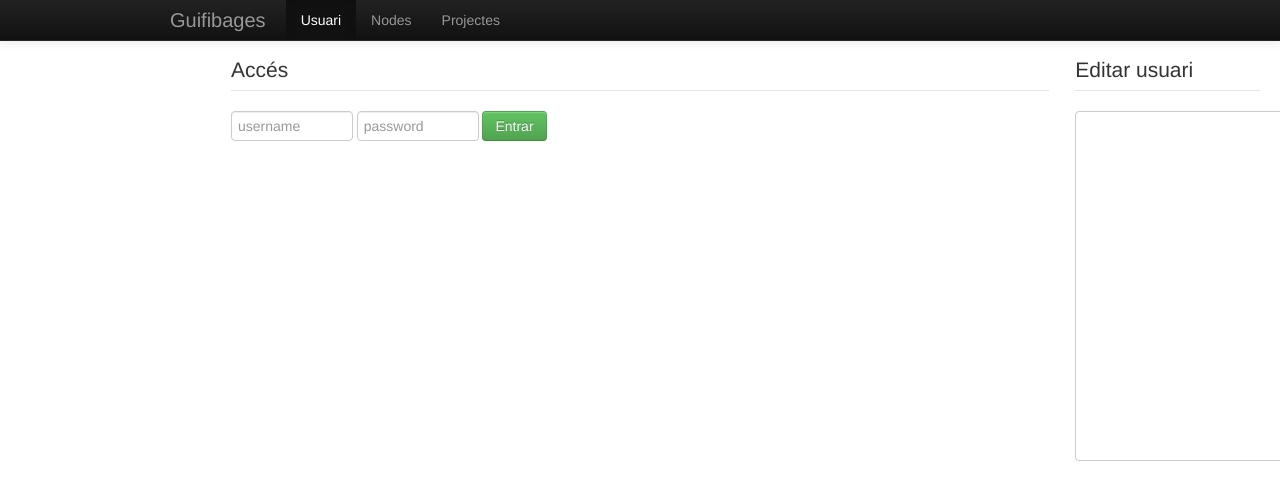
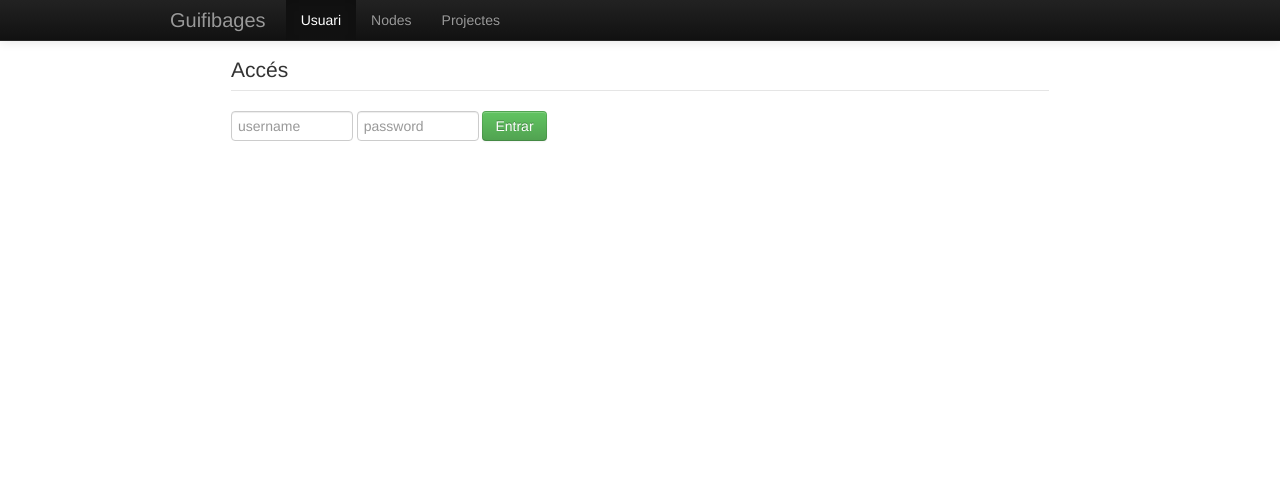
Before and after one commit to guifibages/webpanel, a plain HTML site: page index.html in a window 1280 px wide. Drawn offline with Linux system fonts and the light colour scheme.

Commit message:
Forgotten admin only view.

```diff
--- a/index.html
+++ b/index.html
@@ -81,8 +81,10 @@
       </div>
     </div>
     <div class="span2">
-      <legend>Editar usuari</legend>
-      <select id="userlist" size="20"></select>
+      <div class="admin-only">
+        <legend>Editar usuari</legend>
+        <select id="userlist" size="20"></select>
+      </div>
     </div>
 
   </div>
```
Also changed, not shown: html/userform.html (+1 -0 lines).
